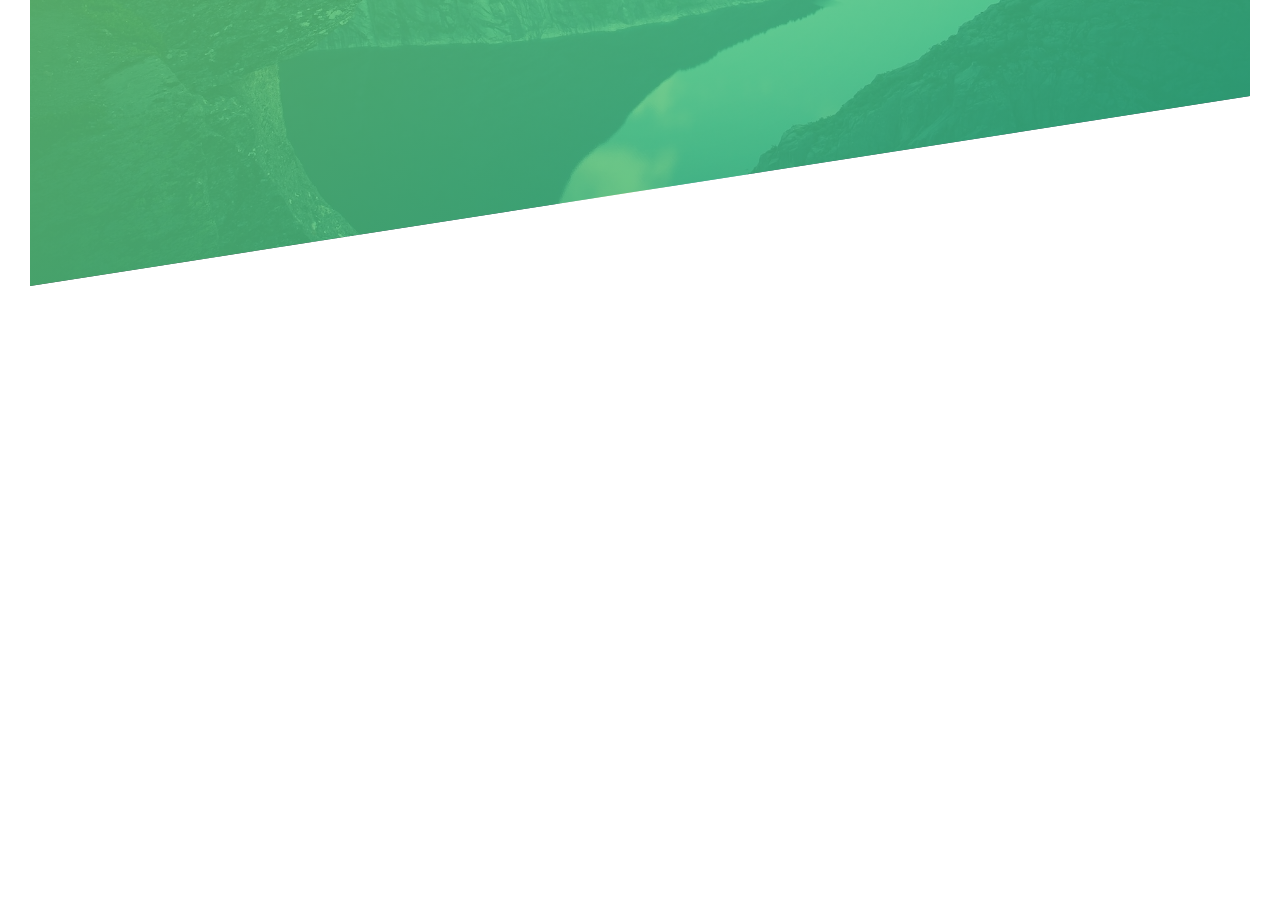
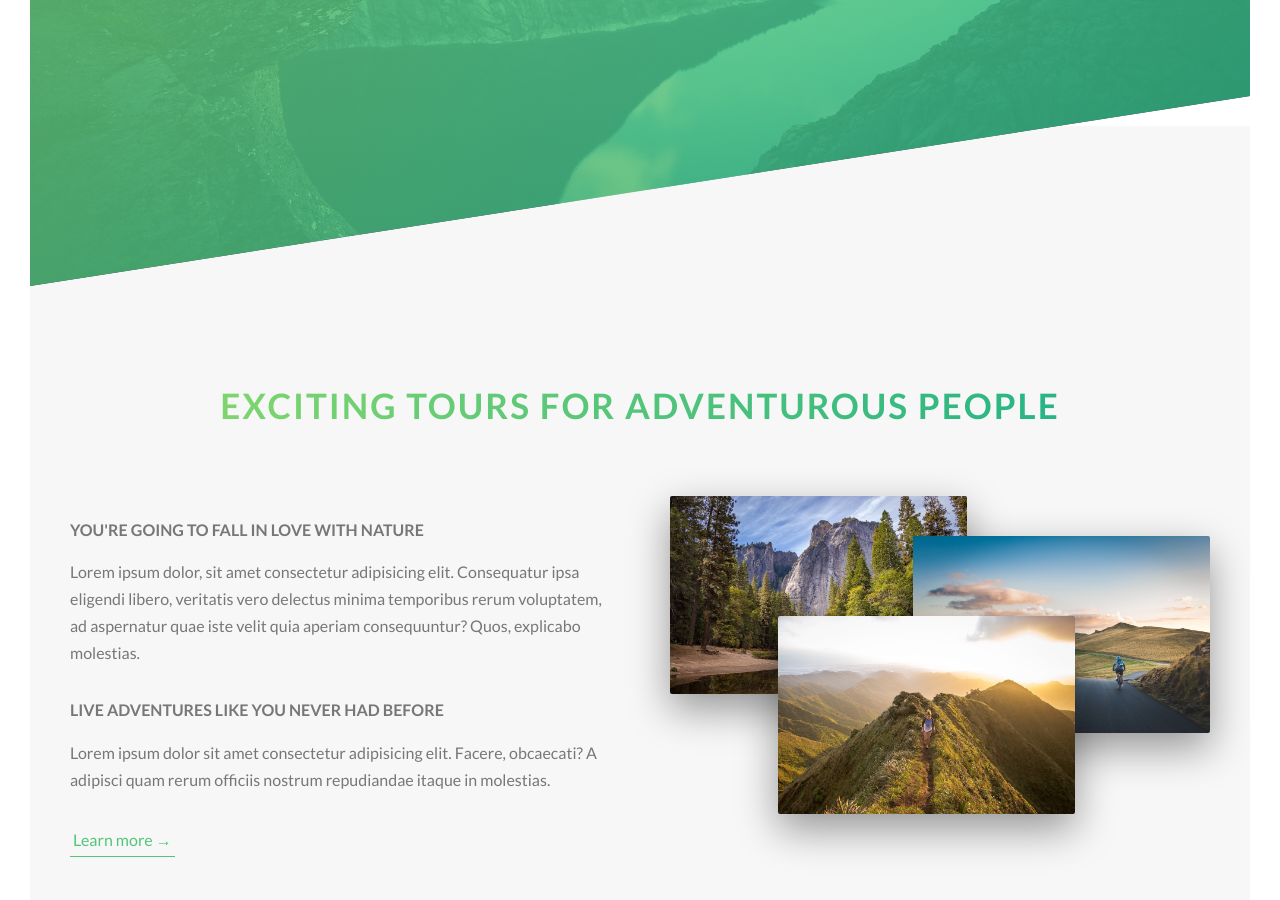
Before and after one commit to ESSODillon/Natours, a website: page index.html in a window 1280 px wide. Shown: the part 504-1404 px from the top of the page. Before the commit the page ends 820 px from the top, so only its background shows below. Drawn offline with Linux system fonts and the light colour scheme.

Commit message:
About section build

```diff
--- a/index.html
+++ b/index.html
@@ -27,6 +27,35 @@
             <a href="#" class="btn btn--white btn--animated">Discover our tours</a>
         </div>
      </header>
+
+     <main>
+          <section class="section-about">
+               <div class="u-center-text u-margin-bottom-big">
+                    <h2 class="heading-secondary">
+                         Exciting tours for adventurous people
+                    </h2>
+               </div>
+
+               <div class="row">
+                    <div class="col-1-of-2">
+                         <h3 class="heading-tertiary u-margin-bottom-small">You're going to fall in love with nature</h3>
+                         <p class="paragraph">Lorem ipsum dolor, sit amet consectetur adipisicing elit. Consequatur ipsa eligendi libero, veritatis vero delectus minima temporibus rerum voluptatem, ad aspernatur quae iste velit quia aperiam consequuntur? Quos, explicabo molestias.</p>
+
+                         <h3 class="heading-tertiary u-margin-bottom-small">Live adventures like you never had before</h3>
+                         <p class="paragraph">Lorem ipsum dolor sit amet consectetur adipisicing elit. Facere, obcaecati? A adipisci quam rerum officiis nostrum repudiandae itaque in molestias.</p>
+
+                         <a href="#" class="btn-text">Learn more &rarr;</a>
+                    </div>
+                    <div class="col-1-of-2">
+                         <div class="composition">
+                              <img src="img/nat-1-large.jpg" alt="Photo 1" class="composition__photo composition__photo--p1">
+                              <img src="img/nat-2-large.jpg" alt="Photo 2" class="composition__photo composition__photo--p2">
+                              <img src="img/nat-3-large.jpg" alt="Photo 3" class="composition__photo composition__photo--p3"></div>
+                    </div>
+               </div>
+
+          </section>
+     </main>
 
      <!-- <section class="grid-test">
           <div class="row">
--- a/scss/abstracts/_variables.scss
+++ b/scss/abstracts/_variables.scss
@@ -2,9 +2,13 @@
 $color-primary-light: #7ed56f;
 $color-primary-dark: #28b485;
 
+$color-grey-light-1: #f7f7f7;
 $color-grey-dark: #777;
 $color-white: #fff;
 $color-black: #000;
+
+// Font Sizes
+$default-font-size: 1.6rem;
 
 // GRID
 $grid-width: 114rem;
--- a/scss/base/_typography.scss
+++ b/scss/base/_typography.scss
@@ -39,3 +39,38 @@
     animation: moveInRight 1s ease-out;
   }
 }
+
+.heading-secondary {
+  font-size: 3.5rem;
+  text-transform: uppercase;
+  font-weight: 700;
+  display: inline-block;
+  background-image: linear-gradient(
+    to right,
+    $color-primary-light,
+    $color-primary-dark
+  );
+  -webkit-background-clip: text;
+  color: transparent;
+  letter-spacing: 0.2rem;
+  transition: all 0.2s;
+
+  &:hover {
+    transform: skewY(2deg) skewX(15deg) scale(1.1);
+    text-shadow: 0.5rem 1rem 2rem rgba($color-black, 0.2);
+  }
+}
+
+.heading-tertiary {
+  font-size: $default-font-size;
+  font-weight: 700;
+  text-transform: uppercase;
+}
+
+.paragraph {
+  font-size: $default-font-size;
+
+  &:not(:last-child) {
+    margin-bottom: 3rem;
+  }
+}
--- a/scss/base/_utilities.scss
+++ b/scss/base/_utilities.scss
@@ -0,0 +1,15 @@
+.u-center-text {
+  text-align: center;
+}
+
+.u-margin-bottom-small {
+  margin-bottom: 1.5rem;
+}
+
+.u-margin-bottom-medium {
+  margin-bottom: 4rem;
+}
+
+.u-margin-bottom-big {
+  margin-bottom: 8rem;
+}
--- a/scss/components/_button.scss
+++ b/scss/components/_button.scss
@@ -8,7 +8,7 @@
     border-radius: 10rem;
     transition: all 0.2s;
     position: relative;
-    font-size: 1.6rem;
+    font-size: $default-font-size;
   }
 
   &:hover {
@@ -53,3 +53,28 @@
     animation-fill-mode: backwards;
   }
 }
+
+.btn-text {
+  &:link,
+  &:visited {
+    font-size: $default-font-size;
+    color: $color-primary;
+    display: inline-block;
+    text-decoration: none;
+    border-bottom: 1px solid $color-primary;
+    padding: 3px;
+    transition: all 0.2s;
+  }
+
+  &:hover {
+    background-color: $color-primary;
+    color: $color-white;
+    box-shadow: 0 1rem 2rem rgba($color-black, 0.15);
+    transform: translateY(-2px);
+  }
+
+  &:active {
+    box-shadow: 0 0.5rem 1rem rgba($color-black, 0.15);
+    transform: translateY(0);
+  }
+}
--- /dev/null
+++ b/scss/components/composition.scss
@@ -0,0 +1,39 @@
+.composition {
+  position: relative;
+
+  &__photo {
+    width: 55%;
+    box-shadow: 0 1.5rem 4rem rgba($color-black, 0.4);
+    border-radius: 2px;
+    position: absolute;
+    z-index: 10;
+    transition: all 0.2s;
+    outline-offset: 2rem;
+
+    &--p1 {
+      left: 0;
+      top: -2rem;
+    }
+
+    &--p2 {
+      right: 0;
+      top: 2rem;
+    }
+
+    &--p3 {
+      left: 20%;
+      top: 10rem;
+    }
+
+    &:hover {
+      outline: 1.5rem solid $color-primary;
+      transform: scale(1.05) translateY(-0.5rem);
+      box-shadow: 0 2.5rem 4rem rgba($color-black, 0.5);
+      z-index: 20;
+    }
+  }
+
+  &:hover &__photo:not(:hover) {
+    transform: scale(0.95);
+  }
+}
--- a/scss/layout/_grid.scss
+++ b/scss/layout/_grid.scss
@@ -1,6 +1,5 @@
 .row {
   max-width: $grid-width;
-  background-color: #eee;
   margin: 0 auto;
 
   &:not(:last-child) {
@@ -10,7 +9,6 @@
   @include clearfix;
 
   [class^="col-"] {
-    background-color: orangered;
     float: left;
 
     &:not(:last-child) {
--- a/scss/pages/_home.scss
+++ b/scss/pages/_home.scss
@@ -0,0 +1,5 @@
+.section-about {
+  background-color: $color-grey-light-1;
+  padding: 25rem 0;
+  margin-top: -20vh;
+}
--- a/scss/styles.scss
+++ b/scss/styles.scss
@@ -8,6 +8,7 @@
 @import "base/utilities";
 
 @import "components/button";
+@import "components/composition";
 
 @import "layout/header";
 @import "layout/grid";
```
Also changed, not shown: css/styles.css.
